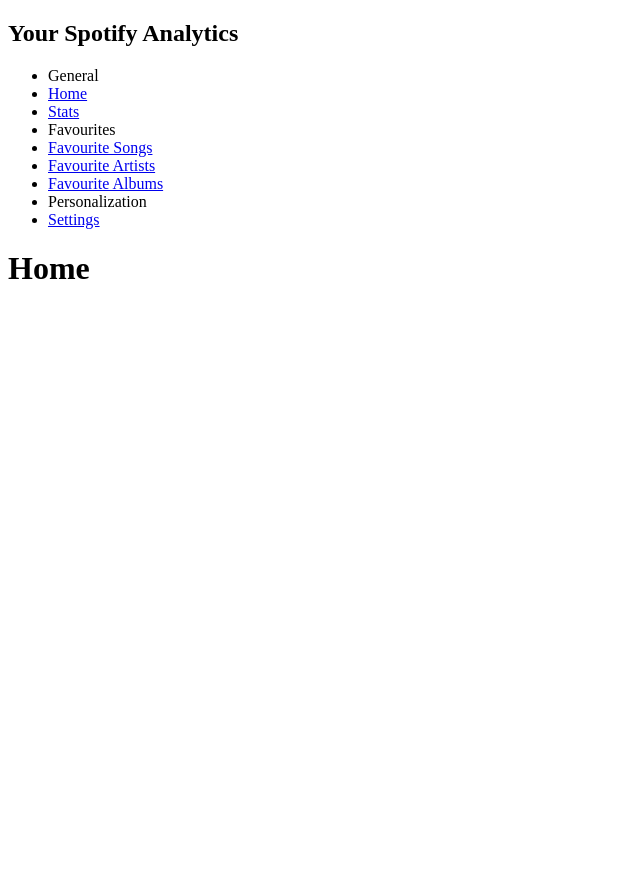
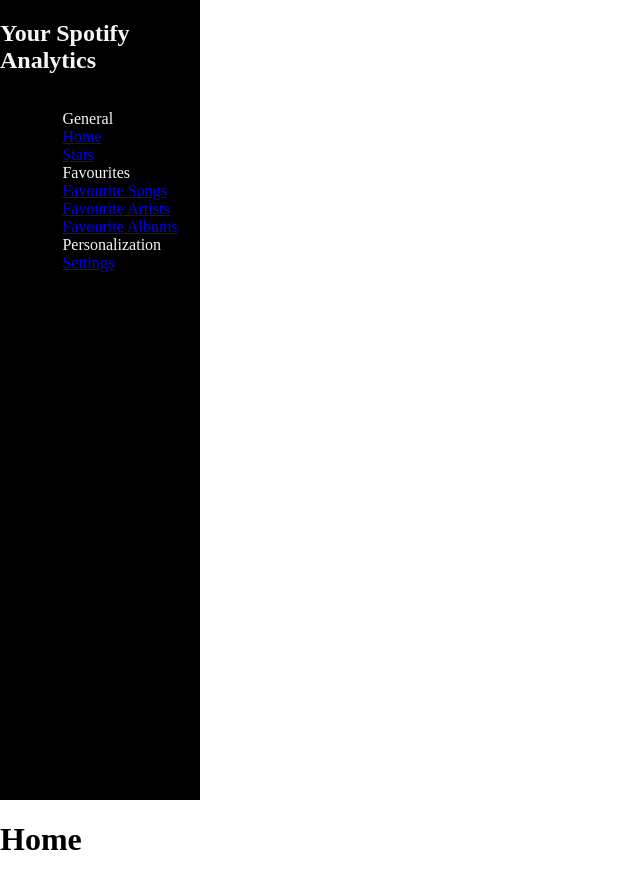
Before and after one commit to Pabz-10/Analytics-App, a React (Vite) app: page / in a window 1280 px wide. Shown: the whole page, without its empty margins (0-640 px from the left). Before the commit the page ends 800 px from the top, so only its background shows below. Built offline with nearby package versions, Linux system fonts and the light colour scheme.

Commit message:
Fixed css sheet

```diff
--- a/index.html
+++ b/index.html
@@ -2,12 +2,7 @@
 <html lang="en">
   <head>
     <meta charset="UTF-8" />
-    <link rel="stylesheet" href="style.css" />
-    <link
-      rel="stylesheet"
-      href="https://fonts.googleapis.com/css?family=Roboto:300,400,500,700&display=swap"
-    />
-
+    <link href="./src/style.css" rel="stylesheet" />
   </head>
   <body>
     <div id="root"></div>
--- a/src/App.jsx
+++ b/src/App.jsx
@@ -6,7 +6,6 @@
 import Artists from "./pages/Artists";
 import Albums from "./pages/Albums";
 import Settings from "./pages/Settings";
-
 
 
 function App() {
--- a/src/components/NavBar.jsx
+++ b/src/components/NavBar.jsx
@@ -2,22 +2,21 @@
 
 export default function NavBar(){
     return (
-        <nav className="NavBar">
+
+        <nav className="navbar">
             <h1>Your Spotify Analytics</h1>
-            <ul>
-
-                <li className="NavBar--titles">General</li>
+                <ul className="navbar--items">
+                    <li className="navbar--titles">General</li>
                     <li><Link to="/">Home</Link ></li>
                     <li><Link to="/stats">Stats</Link ></li>
 
-                <li className="NavBar--titles">Favourites</li>
+                    <li className="navbar--titles">Favourites</li>
                     <li><Link to="/songs">Favourite Songs</Link ></li>
                     <li><Link to="/artists">Favourite Artists</Link ></li>
                     <li><Link to="/albums">Favourite Albums</Link ></li>
 
-                <li className="NavBar--titles">Personalization</li>
+                    <li className="navbar--titles">Personalization</li>
                     <li><Link to="/settings">Settings</Link ></li>
-
                 </ul>
         </nav>
     );
--- a/src/style.css
+++ b/src/style.css
@@ -0,0 +1,20 @@
+body {
+    margin: 0;
+    height: 100%;
+}
+
+.navbar {
+    display: flex;
+    flex-direction: column;
+    height: 100vh;
+    width: 200px;
+    background-color: black;
+    color: whitesmoke;
+    align-items: center;
+}
+
+
+.navbar--items {
+    list-style: none;
+
+}
```
Lines whose indentation alone changed are shown as unchanged.
